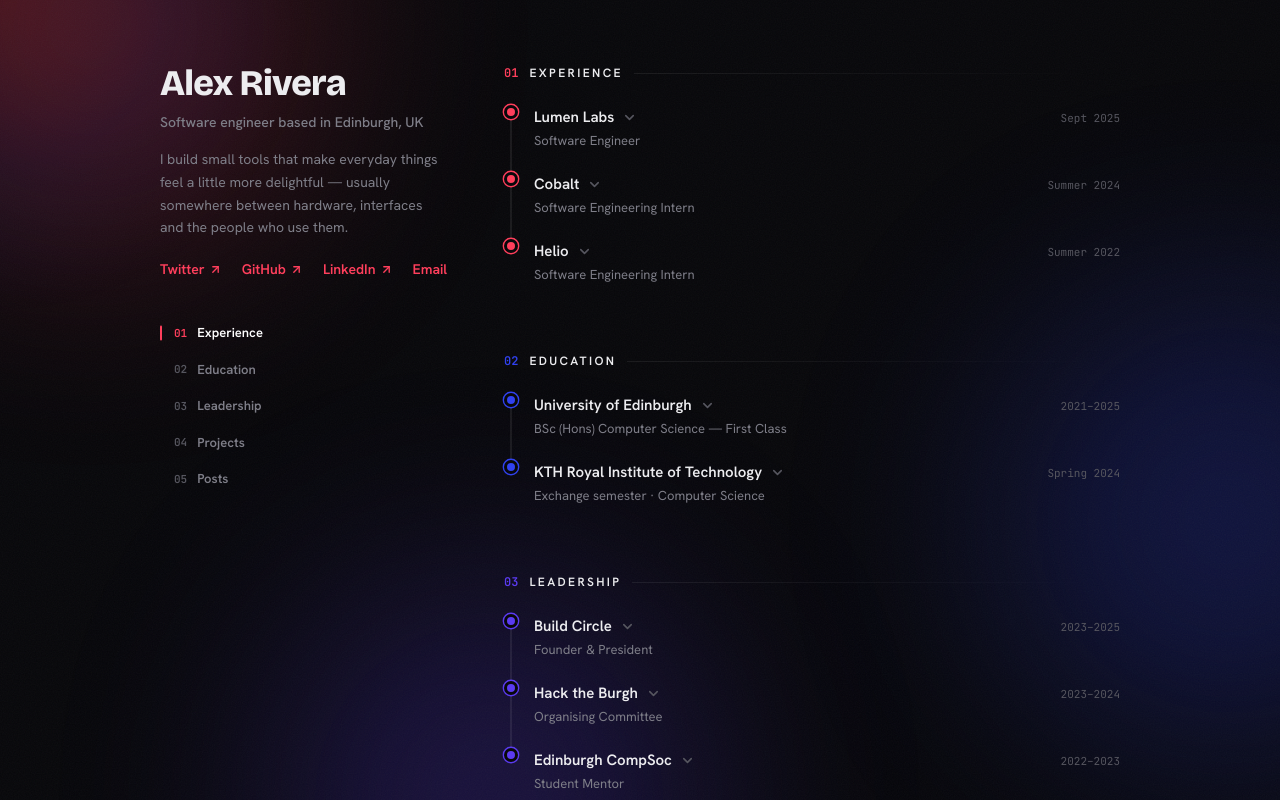
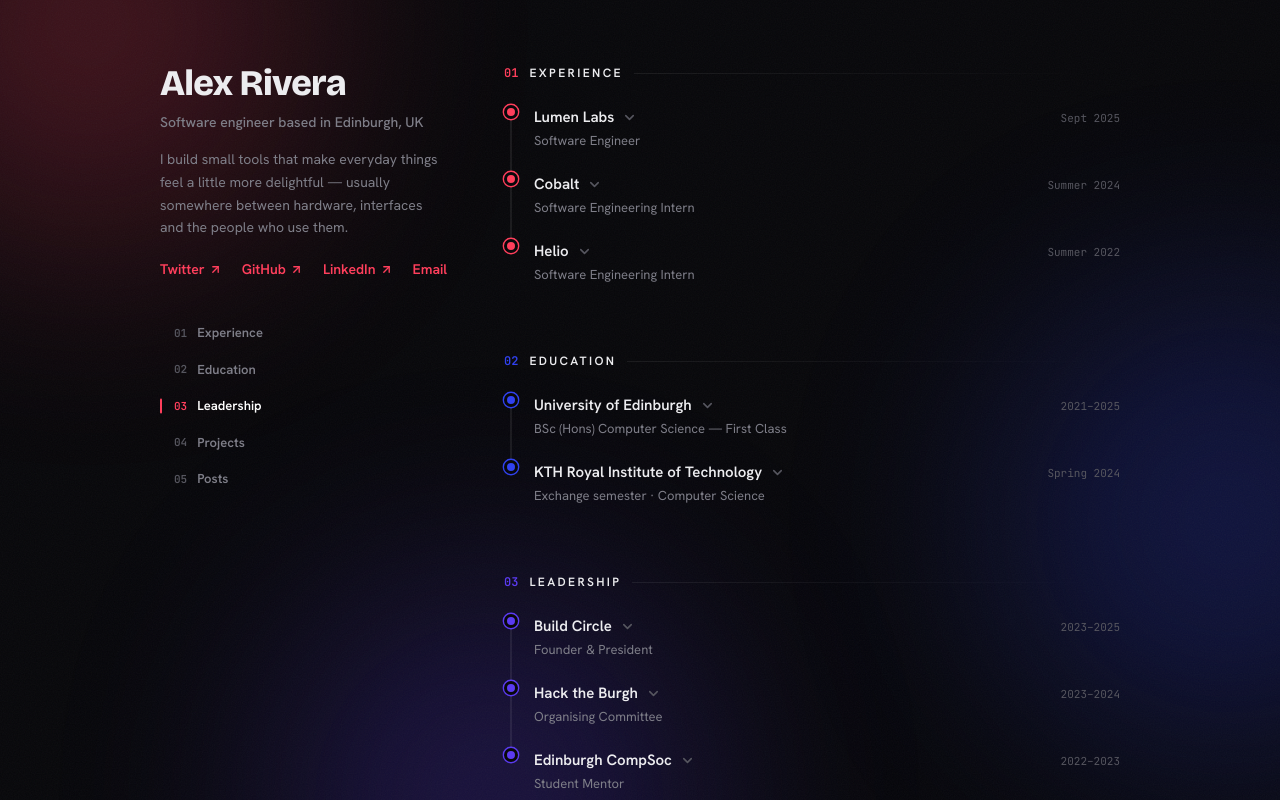
Before and after one commit to Kaiwen-W/personal-portfolio-website-claude, a React (Vite) app: page / in a window 1280 px wide. Shown: the top 800 px of the page. Built offline with nearby package versions, Linux system fonts and the light colour scheme.

Commit message:
refactor: improve scrollspy functionality in Portfolio component; update package.json for module support

```diff
--- a/src/App.jsx
+++ b/src/App.jsx
@@ -865,21 +865,34 @@
 function Portfolio() {
   const [active, setActive] = useState("experience");
 
-  /* scrollspy — highlight whichever section is crossing the viewport middle */
+  /* scrollspy — pick the last section whose top has passed a reference
+     line near the top of the viewport. Deterministic at the very top
+     and bottom of the page, unlike a middle-band observer. */
   useEffect(() => {
-    const obs = new IntersectionObserver(
-      (entries) => {
-        entries.forEach((e) => {
-          if (e.isIntersecting) setActive(e.target.id);
-        });
-      },
-      { rootMargin: "-45% 0px -45% 0px", threshold: 0 }
-    );
-    navItems.forEach((n) => {
-      const el = document.getElementById(n.id);
-      if (el) obs.observe(el);
-    });
-    return () => obs.disconnect();
+    let ticking = false;
+    const compute = () => {
+      ticking = false;
+      const line = window.innerHeight * 0.35;
+      let current = navItems[0].id;
+      for (const n of navItems) {
+        const el = document.getElementById(n.id);
+        if (el && el.getBoundingClientRect().top <= line) current = n.id;
+      }
+      setActive(current);
+    };
+    const onScroll = () => {
+      if (!ticking) {
+        ticking = true;
+        window.requestAnimationFrame(compute);
+      }
+    };
+    compute();
+    window.addEventListener("scroll", onScroll, { passive: true });
+    window.addEventListener("resize", onScroll);
+    return () => {
+      window.removeEventListener("scroll", onScroll);
+      window.removeEventListener("resize", onScroll);
+    };
   }, []);
 
   return (
@@ -1155,9 +1168,10 @@
 }
 
 export default function App() {
-  const glowRef = useRef(null);
   const hash = useHashRoute();
 
+  /* --- cursor-following glow (disabled) ---
+  const glowRef = useRef(null);
   useEffect(() => {
     const move = (e) => {
       if (glowRef.current) {
@@ -1167,6 +1181,7 @@
     window.addEventListener("pointermove", move);
     return () => window.removeEventListener("pointermove", move);
   }, []);
+  --- end cursor-following glow --- */
 
   const postMatch = hash.match(/^#\/post\/(.+)$/);
   const projectMatch = hash.match(/^#\/project\/(.+)$/);
@@ -1207,7 +1222,7 @@
       <div className="arc-blob" style={{ width: 440, height: 440, top: "34%", right: -200, background: "#3142F0", opacity: 0.24, animation: "arcDrift2 23s ease-in-out infinite" }} />
       <div className="arc-blob" style={{ width: 360, height: 360, bottom: -150, left: "22%", background: "#5B3BF0", opacity: 0.28, animation: "arcDrift3 21s ease-in-out infinite" }} />
       <div className="arc-noise" />
-      <div ref={glowRef} className="arc-glow" />
+      {/* <div ref={glowRef} className="arc-glow" /> */}
 
       {view}
     </div>
```
